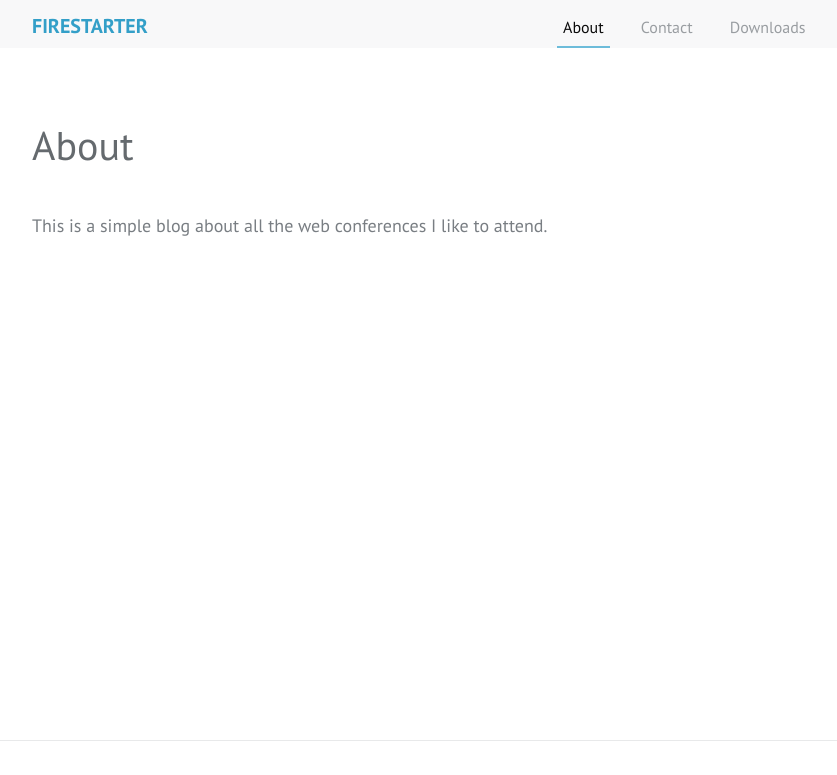
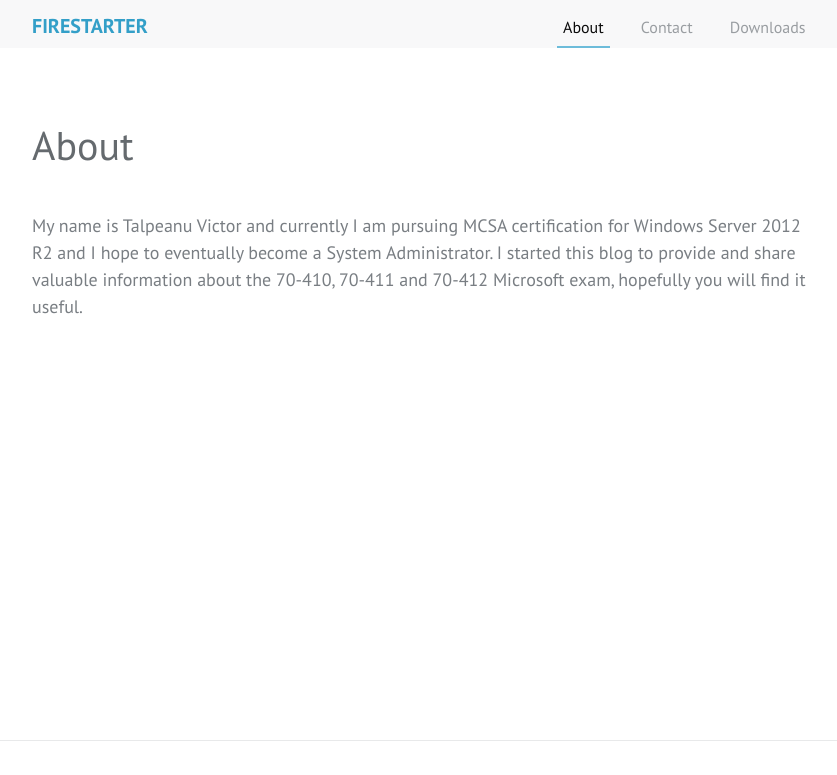
Before and after one commit to victor-talpeanu/victor-talpeanu.github.io, a Jekyll site: the page built from about.md, in a window 1280 px wide. Shown: the top 775 px of the page, without its empty margins (213-1050 px from the left). Built offline with Jekyll 4.4.1, drawn with Linux system fonts in a browser that asks for light colours; grey boxes are pictures that could not be loaded.

Commit message:
change about

```diff
--- a/about.md
+++ b/about.md
@@ -3,4 +3,4 @@ title: About
 permalink: /about/
 ---
 
-This is a simple blog about all the web conferences I like to attend.
+My name is Talpeanu Victor and  currently I am pursuing MCSA certification for Windows Server 2012 R2 and I hope to eventually become a System Administrator. I started this blog to provide and share valuable information about the 70-410, 70-411 and 70-412 Microsoft exam, hopefully you will find it useful.
```
